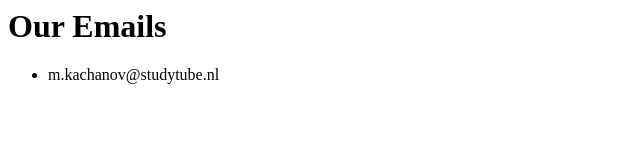
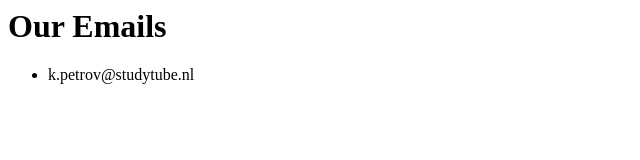
Before and after one commit to Petrov-Kirill/git_task, a plain HTML site: page index.html in a window 1280 px wide. Shown: the full height of the page, 0-640 px from the left. Drawn offline with Linux system fonts and the light colour scheme.

Commit message:
Add Kirill Petrov email

```diff
--- a/index.html
+++ b/index.html
@@ -1,5 +1,5 @@
 <h1>Our Emails</h1>
 
 <ul>
-  <li>m.kachanov@studytube.nl</li>
+  <li>k.petrov@studytube.nl</li>
 </ul>
```
